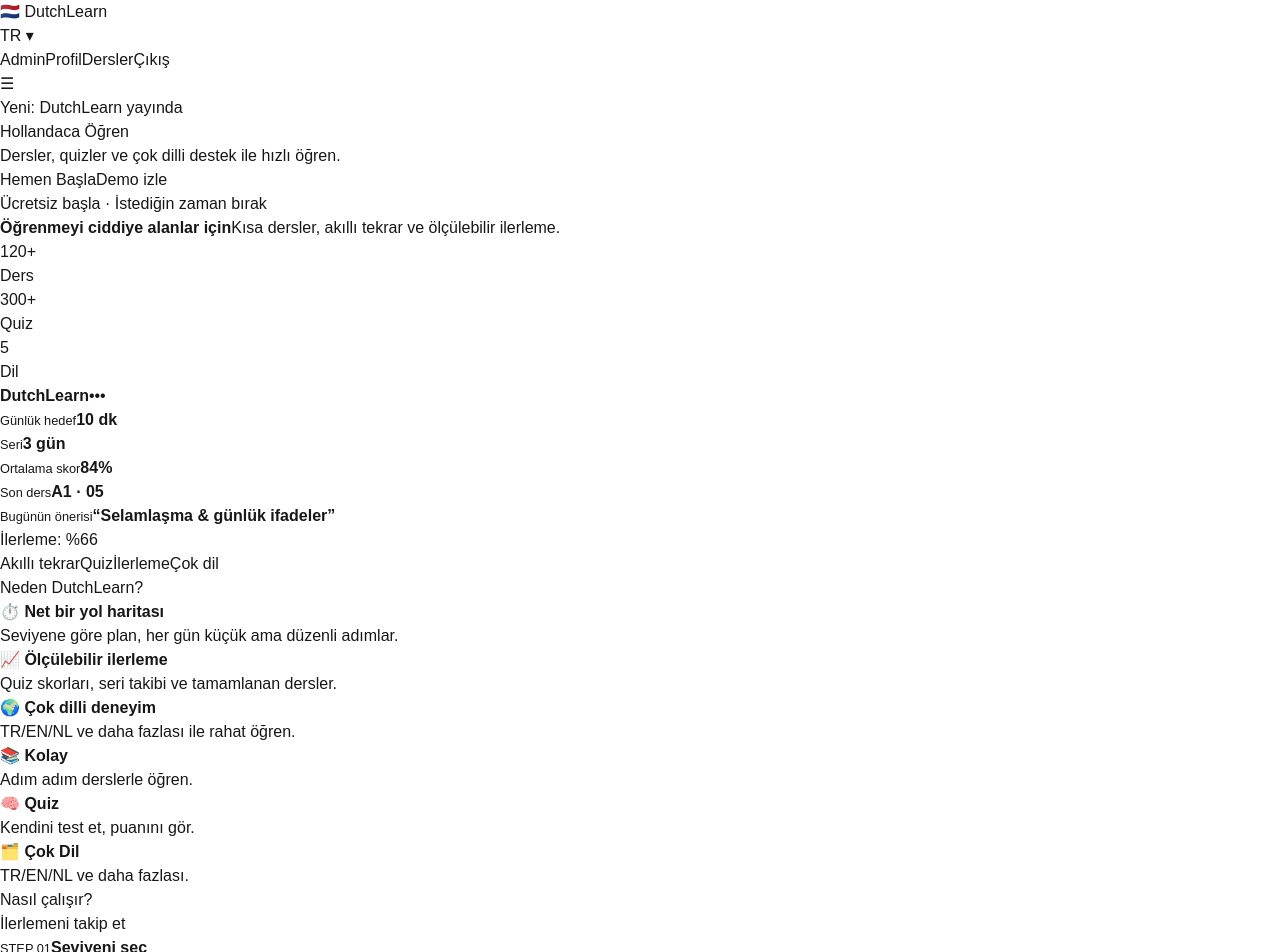
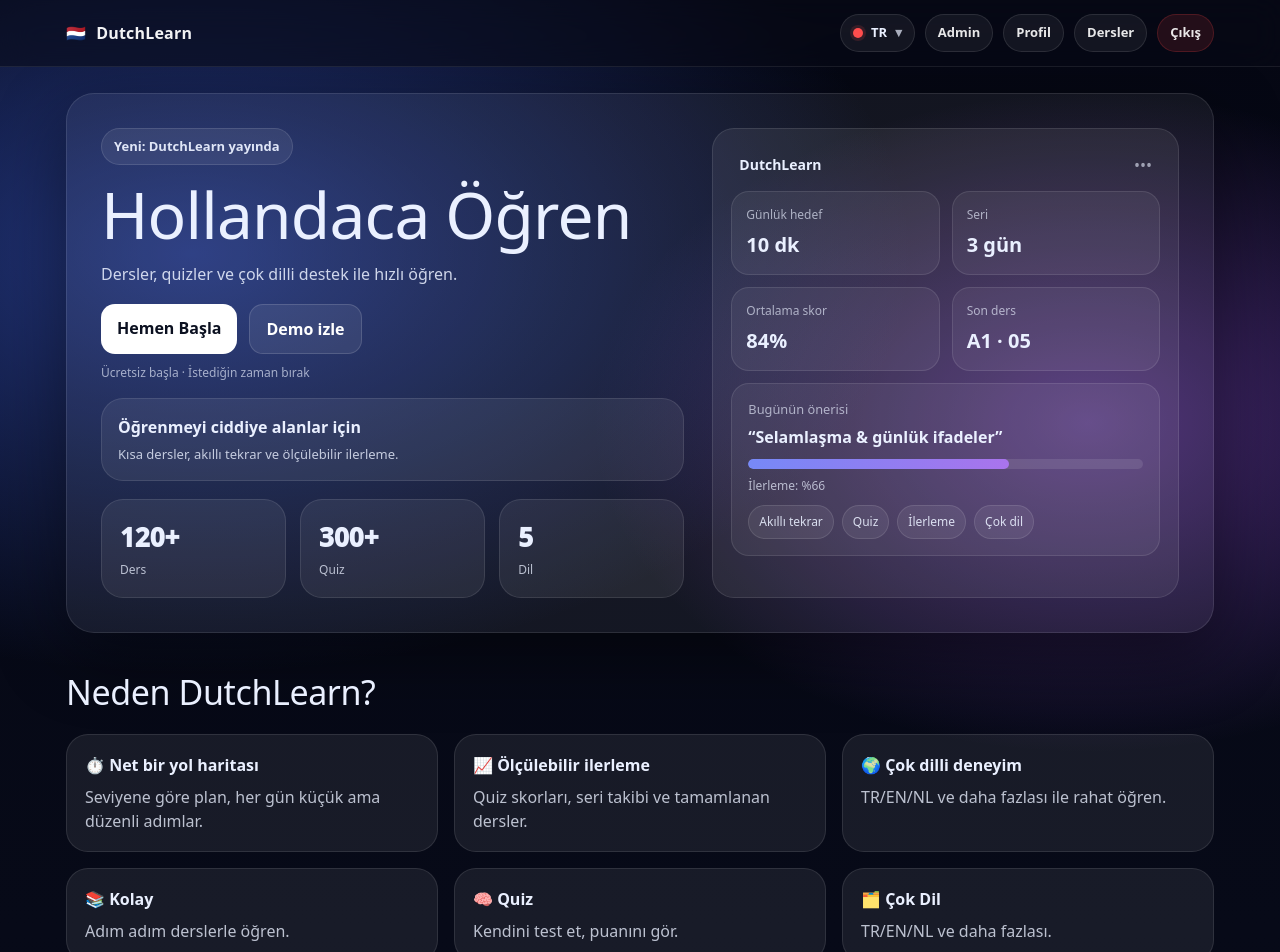
Before and after one commit to cosmuslum/nextjs-boilerplate, a Next.js app: page /tr in a window 1280 px wide. Shown: the top 952 px of the page. Built offline with nearby package versions, Linux system fonts and the light colour scheme.

Commit message:
Update globals.css

```diff
--- a/app/globals.css
+++ b/app/globals.css
@@ -563,4 +563,328 @@
   h2 {
     font-size: 20px !important;
   }
+}/* ===========================
+   DutchLearn / NederLearn UI
+   =========================== */
+
+.dl-body{
+  margin:0;
+  min-height:100vh;
+  color:#eaf0ff;
+  font-family: system-ui,-apple-system,BlinkMacSystemFont,"Segoe UI",Roboto,Arial;
+  background:
+    radial-gradient(1200px 700px at 15% 15%, rgba(70,110,255,.45), transparent 60%),
+    radial-gradient(900px 600px at 85% 25%, rgba(170,90,255,.40), transparent 55%),
+    radial-gradient(900px 600px at 70% 85%, rgba(70,200,255,.18), transparent 55%),
+    linear-gradient(180deg, #050713, #070a18 55%, #050713);
+  overflow-x:hidden;
 }
+
+.dl-header{
+  position:sticky;
+  top:0;
+  z-index:50;
+  background:rgba(8,10,22,.55);
+  backdrop-filter: blur(16px);
+  border-bottom:1px solid rgba(255,255,255,.08);
+}
+.dl-header-inner{
+  max-width:1180px;
+  margin:0 auto;
+  padding:14px 16px;
+  display:flex;
+  align-items:center;
+  justify-content:space-between;
+  gap:12px;
+}
+.dl-brand{
+  display:flex;
+  align-items:center;
+  gap:10px;
+  font-weight:900;
+  letter-spacing:.2px;
+  text-decoration:none;
+  color:#fff;
+}
+.dl-brand span{ opacity:.95; }
+
+.dl-nav{
+  display:flex;
+  align-items:center;
+  gap:10px;
+}
+.dl-pill{
+  padding:8px 12px;
+  border-radius:999px;
+  text-decoration:none;
+  color:rgba(255,255,255,.9);
+  background:rgba(255,255,255,.06);
+  border:1px solid rgba(255,255,255,.10);
+  font-weight:700;
+  font-size:13px;
+}
+.dl-pill:hover{ background:rgba(255,255,255,.09); }
+.dl-pill.danger{
+  background:rgba(255,70,70,.12);
+  border-color:rgba(255,70,70,.20);
+}
+
+.dl-lang{
+  display:flex;
+  align-items:center;
+  gap:8px;
+  padding:8px 12px;
+  border-radius:999px;
+  background:rgba(255,255,255,.06);
+  border:1px solid rgba(255,255,255,.10);
+  font-weight:800;
+  font-size:13px;
+}
+.dl-lang .dot{
+  width:10px;height:10px;border-radius:50%;
+  display:inline-block;
+}
+.dl-lang .dot.tr{ background:#ff4d4d; box-shadow:0 0 0 3px rgba(255,77,77,.15); }
+.dl-lang .chev{ opacity:.7; }
+
+.dl-burger{
+  width:42px;height:42px;
+  border-radius:14px;
+  background:rgba(255,255,255,.06);
+  border:1px solid rgba(255,255,255,.12);
+  color:#fff;
+  font-size:18px;
+}
+
+.desktop-only{ display:flex; }
+.mobile-only{ display:none; }
+
+.dl-main{
+  max-width:1180px;
+  margin:0 auto;
+  padding:26px 16px 0;
+}
+
+.dl-wrap{ padding-bottom:40px; }
+
+.glass{
+  border-radius:28px;
+  background:rgba(255,255,255,.06);
+  border:1px solid rgba(255,255,255,.10);
+  box-shadow: 0 22px 70px rgba(0,0,0,.45);
+}
+.glass2{
+  border-radius:22px;
+  background:rgba(255,255,255,.07);
+  border:1px solid rgba(255,255,255,.10);
+}
+.glass3{
+  border-radius:18px;
+  background:rgba(255,255,255,.06);
+  border:1px solid rgba(255,255,255,.10);
+}
+
+.dl-hero{
+  padding:34px;
+  display:grid;
+  grid-template-columns: 1.25fr 1fr;
+  gap:28px;
+}
+
+.dl-tag{
+  display:inline-flex;
+  padding:8px 12px;
+  border-radius:999px;
+  background:rgba(255,255,255,.08);
+  border:1px solid rgba(255,255,255,.12);
+  font-weight:800;
+  font-size:13px;
+  margin-bottom:16px;
+  opacity:.95;
+}
+
+.dl-title{
+  font-size:64px;
+  line-height:1.05;
+  margin:0;
+  letter-spacing:-.8px;
+}
+.dl-subtitle{
+  margin:14px 0 18px;
+  max-width:520px;
+  opacity:.86;
+  font-size:16px;
+}
+
+.dl-cta{
+  display:flex;
+  gap:12px;
+  flex-wrap:wrap;
+  margin-bottom:10px;
+}
+.btn-white{
+  padding:12px 16px;
+  border-radius:14px;
+  background:#fff;
+  color:#0b1020;
+  text-decoration:none;
+  font-weight:900;
+}
+.btn-ghost{
+  padding:12px 16px;
+  border-radius:14px;
+  background:rgba(255,255,255,.08);
+  border:1px solid rgba(255,255,255,.14);
+  color:#fff;
+  text-decoration:none;
+  font-weight:900;
+}
+.dl-mini{ opacity:.65; font-size:12px; margin-bottom:16px; }
+
+.dl-note{
+  padding:16px;
+  margin:14px 0 18px;
+}
+.dl-note b{ display:block; margin-bottom:6px; }
+.dl-note span{ opacity:.8; display:block; font-size:13px; line-height:1.45; }
+
+.dl-stats{
+  display:grid;
+  grid-template-columns: repeat(3, 1fr);
+  gap:14px;
+}
+.stat{ padding:18px; }
+.stat-num{ font-size:26px; font-weight:1000; }
+.stat-lbl{ opacity:.75; margin-top:4px; font-size:12px; }
+
+.dl-hero-right{ padding:18px; }
+.panel-head{
+  display:flex;
+  align-items:center;
+  justify-content:space-between;
+  padding:6px 8px 14px;
+}
+.panel-head b{ font-size:14px; }
+.panel-head .dots{ opacity:.6; }
+
+.panel-grid{
+  display:grid;
+  grid-template-columns: 1fr 1fr;
+  gap:12px;
+  margin-bottom:12px;
+}
+.panel-box{ padding:14px; }
+.panel-box small{ opacity:.65; display:block; font-size:12px; margin-bottom:6px; }
+.panel-box b{ font-size:20px; }
+
+.panel-big{ padding:16px; }
+.panel-big small{ opacity:.65; display:block; margin-bottom:6px; }
+.panel-big b{ display:block; margin-bottom:10px; }
+.bar{
+  height:10px;
+  border-radius:999px;
+  background:rgba(255,255,255,.10);
+  overflow:hidden;
+  margin:10px 0 8px;
+}
+.bar i{
+  display:block;
+  height:100%;
+  border-radius:999px;
+  background: linear-gradient(90deg, rgba(120,140,255,.95), rgba(180,120,255,.85));
+}
+.bar-sub{ opacity:.7; font-size:12px; margin-bottom:10px; }
+.chips{ display:flex; gap:8px; flex-wrap:wrap; }
+.chips span{
+  padding:7px 10px;
+  border-radius:999px;
+  background:rgba(255,255,255,.08);
+  border:1px solid rgba(255,255,255,.12);
+  font-size:12px;
+  opacity:.9;
+}
+
+.dl-section{
+  margin-top:34px;
+}
+.dl-section h2{
+  margin:0 0 16px;
+  font-size:34px;
+  letter-spacing:-.4px;
+}
+.dl-section-head{
+  display:flex;
+  align-items:center;
+  justify-content:space-between;
+  gap:12px;
+}
+.muted{
+  opacity:.65;
+  text-decoration:none;
+  font-weight:700;
+}
+
+.dl-grid-3{
+  display:grid;
+  grid-template-columns: repeat(3, 1fr);
+  gap:16px;
+}
+.card{ padding:18px; }
+.card b{ display:block; margin-bottom:8px; }
+.card p{ margin:0; opacity:.78; line-height:1.5; }
+
+.step{ padding:18px; }
+.step small{ opacity:.55; display:block; margin-bottom:8px; font-weight:800; }
+.step b{ display:block; margin-bottom:8px; }
+.step p{ margin:0; opacity:.78; line-height:1.5; }
+
+.review{ padding:18px; }
+.review p{ margin:0 0 16px; opacity:.85; line-height:1.55; }
+.who{ display:flex; gap:12px; align-items:center; }
+.avatar{
+  width:38px;height:38px;border-radius:999px;
+  background:rgba(255,255,255,.12);
+  border:1px solid rgba(255,255,255,.14);
+}
+.who small{ display:block; opacity:.65; margin-top:2px; }
+
+.dl-footer{
+  margin-top:46px;
+  padding:26px 16px 34px;
+  border-top:1px solid rgba(255,255,255,.08);
+}
+.dl-footer-inner{
+  max-width:1180px;
+  margin:0 auto;
+  text-align:center;
+  opacity:.75;
+}
+.dl-foot-sub{ margin-top:6px; font-size:12px; opacity:.7; }
+.dl-foot-links{
+  margin-top:14px;
+  display:flex;
+  gap:18px;
+  justify-content:center;
+  flex-wrap:wrap;
+}
+.dl-foot-links a{ text-decoration:none; opacity:.8; }
+.dl-foot-links a:hover{ opacity:1; }
+
+/* ======================
+   MOBILE
+   ====================== */
+@media (max-width: 900px){
+  .desktop-only{ display:none; }
+  .mobile-only{ display:block; }
+
+  .dl-main{ padding-top:18px; }
+
+  .dl-hero{
+    padding:18px;
+    grid-template-columns: 1fr;
+    gap:14px;
+  }
+  .dl-title{ font-size:44px; }
+  .dl-stats{ grid-template-columns: 1fr 1fr 1fr; gap:10px; }
+  .dl-grid-3{ grid-template-columns: 1fr; }
+}
```
